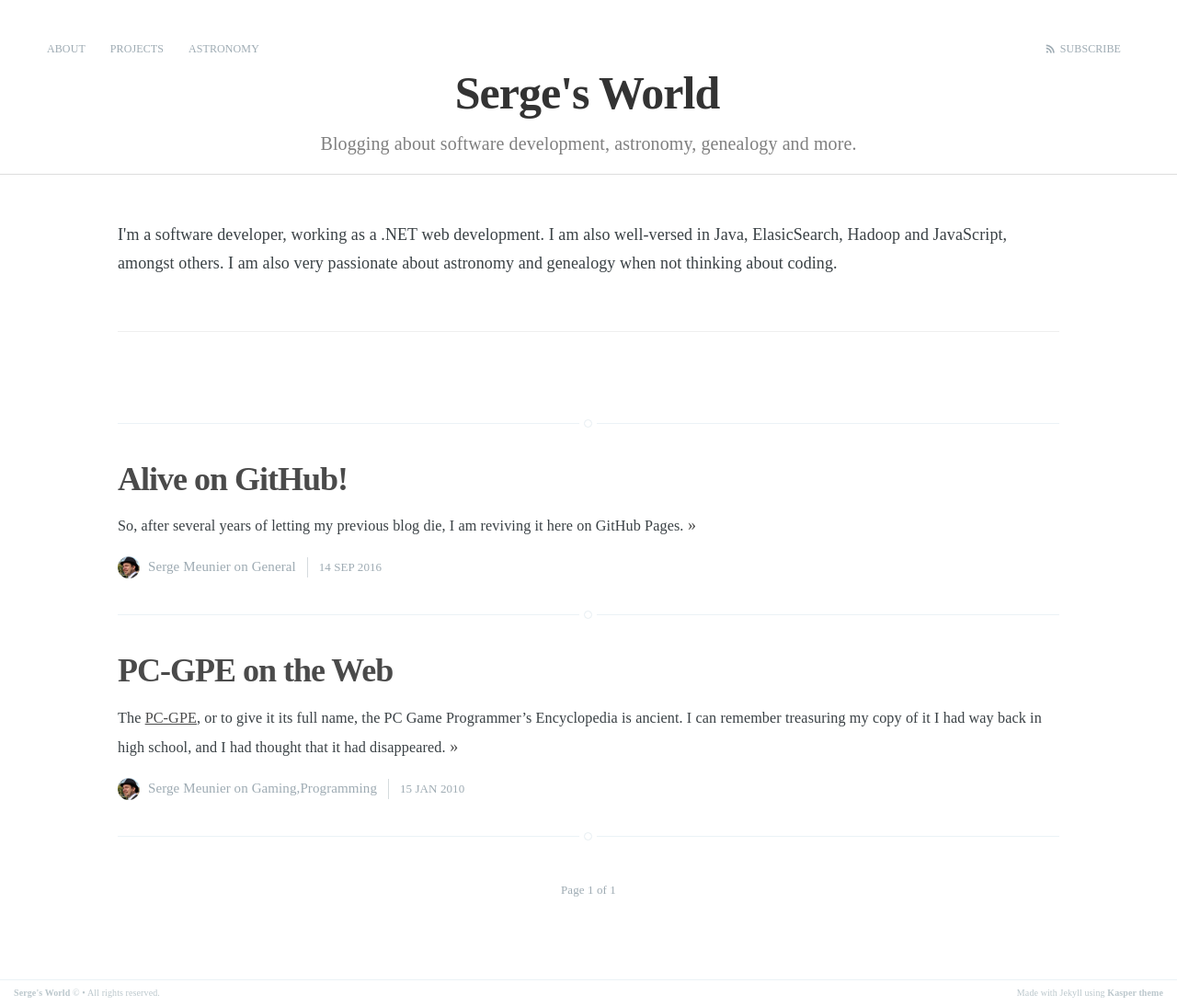
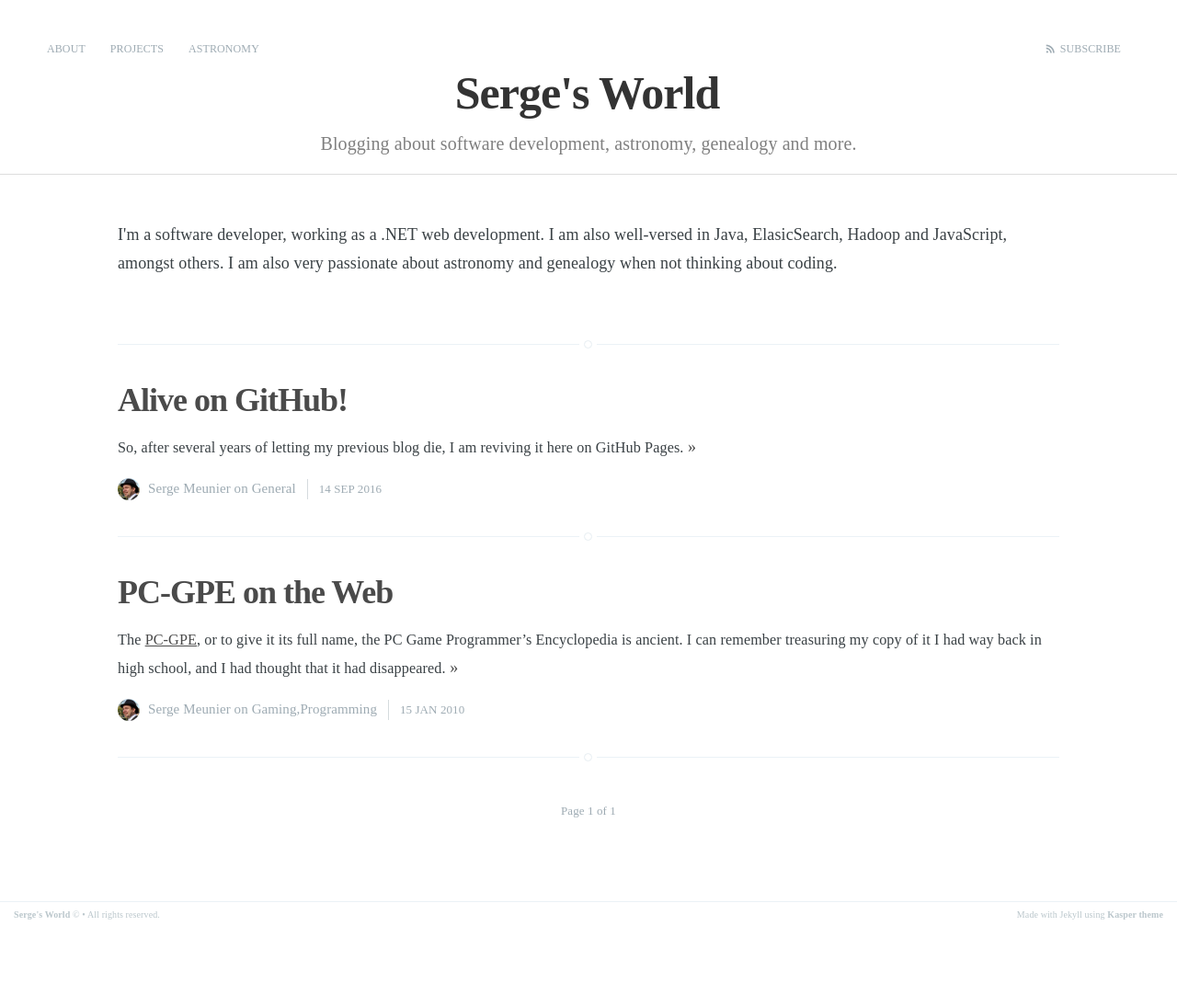
Before and after one commit to sjmeunier/sjmeunier.github.io, a Jekyll site: the page built from index.html, in a window 1280 px wide. Shown: the whole page at 92% size. Built offline with Jekyll 4.4.1, drawn with Linux system fonts in a browser that asks for light colours; some web fonts are replaced; the list of posts is cut into pages by our own code; after the commit the page ends 1008 px from its top, so only the background shows below that.

Commit message:
no message

```diff
--- a/assets/css/screen.css
+++ b/assets/css/screen.css
@@ -475,10 +475,13 @@
     width: 100%;
     margin-bottom: 5rem;
     text-align: center;
-    background: #222 no-repeat center center;
     background-size: cover;
     overflow: hidden;
-}
+    max-height: 40%;
+    background: #ffffff;
+    border-bottom: 1px solid #ddd;
+}
+
 
 .main-header-content {
 	padding-top: 3.5em;
@@ -663,7 +666,7 @@
     letter-spacing: -1px;
     font-weight: 700;
     font-family: "Crimson", serif;
-    color: #fff;
+    color: rgba(0,0,0,0.8);
 }
 
 .page-description {
@@ -673,20 +676,6 @@
     font-weight: 400;
     font-family: "Crimson", serif;
     letter-spacing: 0.01rem;
-    color: rgba(255,255,255,0.8);
-}
-
-.no-cover.main-header {
-    max-height: 40%;
-    background: #ffffff;
-    border-bottom: 1px solid #ddd;
-}
-
-.no-cover .page-title {
-    color: rgba(0,0,0,0.8);
-}
-
-.no-cover .page-description {
     color: rgba(0,0,0,0.5);
 }
 
--- a/index.html
+++ b/index.html
@@ -34,7 +34,6 @@
 		<p>
 			I'm a software developer, working as a .NET web development. I am also well-versed in Java, ElasicSearch, Hadoop and JavaScript, amongst others. I am also very passionate about astronomy and genealogy when not thinking about coding.
 		</p>
-		<hr/>
 	</article>
     <div class="extra-pagination inner">
         {% include pagination.html %}
```
